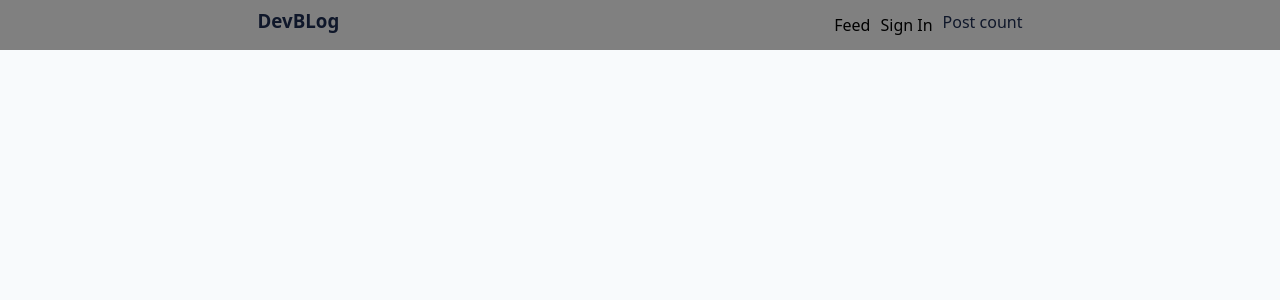
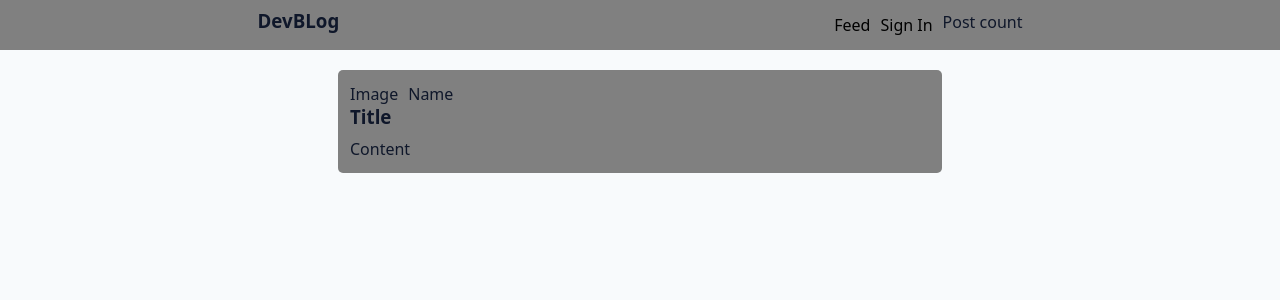
Before and after one commit to Zumi16/DevBlog-Fullstack, a React (Vite) app in the folder miniblog-client/: page / in a window 1280 px wide. Shown: the top 300 px of the page. Built offline with nearby package versions, Linux system fonts and the light colour scheme.

Commit message:
Add BlogGrid component and styles; update Homepage to include BlogGrid

```diff
--- a/miniblog-client/index.html
+++ b/miniblog-client/index.html
@@ -2,7 +2,6 @@
 <html lang="en">
   <head>
     <meta charset="UTF-8" />
-    <link rel="icon" type="image/svg+xml" href="/favicon.svg" />
     <meta name="viewport" content="width=device-width, initial-scale=1.0" />
     <title>miniblog-client</title>
   </head>
--- /dev/null
+++ b/miniblog-client/src/components/BlogGrid.css
@@ -0,0 +1,25 @@
+.blog-grid {
+    display: grid;
+    grid-template-columns: 1fr 2fr 1fr;
+    gap: 16px;
+}
+
+/* Feed container */
+.feed-container {
+    display: flex;
+    flex-direction: column;
+    gap: 24px;
+    padding: 20px 10px;
+}
+
+.article-container {
+    display: flex;
+    flex-direction: column;
+    padding: 12px;
+    background: gray;
+    border-radius: 5px;
+}
+.avatar-author {
+    display: flex;
+    gap: 10px;
+}
--- a/miniblog-client/src/components/BlogGrid.tsx
+++ b/miniblog-client/src/components/BlogGrid.tsx
@@ -0,0 +1,23 @@
+import './BlogGrid.css'
+
+export function BlogGrid() {
+    return (
+        <div className="blog-grid">
+            <div>
+
+            </div>
+            <div className='feed-container'>
+                <article className='article-container'>
+                    <div className='avatar-author'>
+                        <p>Image</p>
+                        <p>Name</p>
+                    </div>
+                    <div className='title-content'>
+                        <h3>Title</h3>
+                        <p>Content</p>
+                    </div>
+                </article>
+            </div>
+        </div>
+    )
+}
--- a/miniblog-client/src/pages/Homepage.tsx
+++ b/miniblog-client/src/pages/Homepage.tsx
@@ -1,9 +1,11 @@
+import { BlogGrid } from "../components/BlogGrid"
 import { Header } from "../components/Header"
 
 export function HomePage() {
     return (
         <div>
             <Header />
+            <BlogGrid />
         </div>
     )
 }
```
